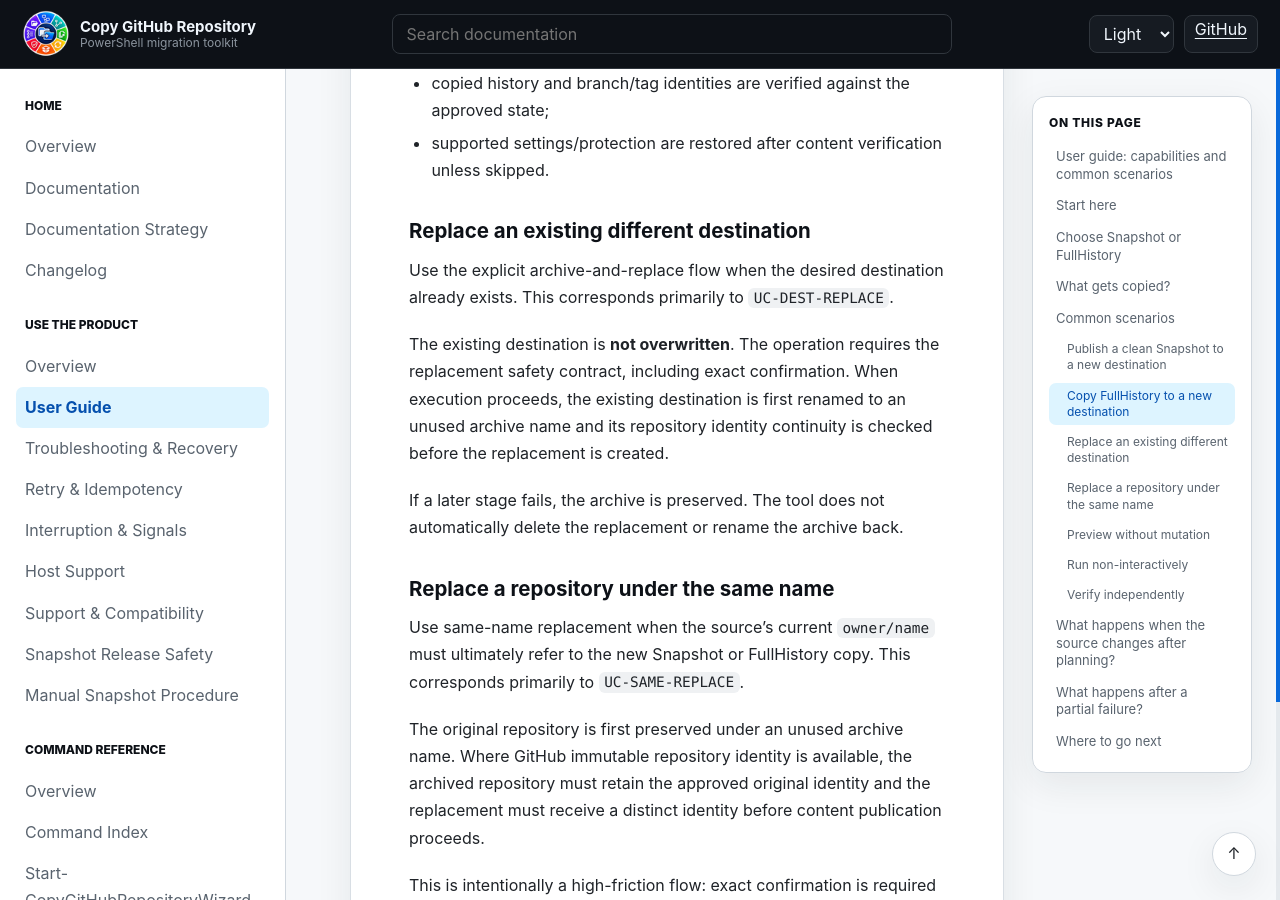
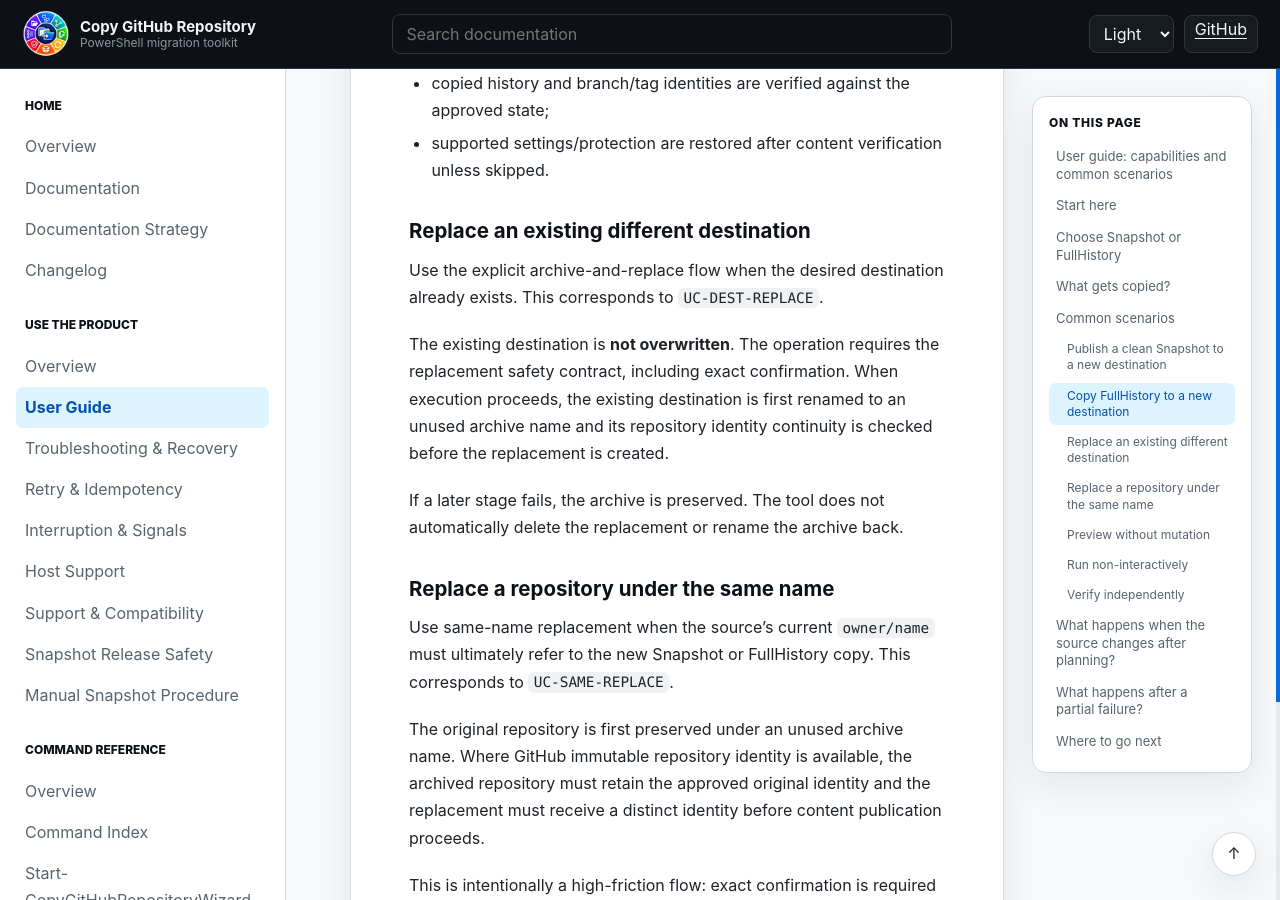
Before and after one commit to infoconex/copy-github-repo, a Jekyll site: the page built from docs/user/user-guide.md, in a window 1280 px wide and 900 px high, scrolled down 7391 px. Built offline with Jekyll 4.4.1, drawn with Linux system fonts in a browser that asks for light colours; our own code applies the rules of GitHub Pages for plain Markdown files; some of the changed text lies outside the part shown.

```diff
--- a/docs/user/user-guide.md
+++ b/docs/user/user-guide.md
@@ -121,7 +121,7 @@ Expected outcome:
 
 ### Replace an existing different destination
 
-Use the explicit archive-and-replace flow when the desired destination already exists. This corresponds primarily to `UC-DEST-REPLACE`.
+Use the explicit archive-and-replace flow when the desired destination already exists. This corresponds to `UC-DEST-REPLACE`.
 
 The existing destination is **not overwritten**. The operation requires the replacement safety contract, including exact confirmation. When execution proceeds, the existing destination is first renamed to an unused archive name and its repository identity continuity is checked before the replacement is created.
 
@@ -129,7 +129,7 @@ If a later stage fails, the archive is preserved. The tool does not automaticall
 
 ### Replace a repository under the same name
 
-Use same-name replacement when the source's current `owner/name` must ultimately refer to the new Snapshot or FullHistory copy. This corresponds primarily to `UC-SAME-REPLACE`.
+Use same-name replacement when the source's current `owner/name` must ultimately refer to the new Snapshot or FullHistory copy. This corresponds to `UC-SAME-REPLACE`.
 
 The original repository is first preserved under an unused archive name. Where GitHub immutable repository identity is available, the archived repository must retain the approved original identity and the replacement must receive a distinct identity before content publication proceeds.
 
```
Also changed, not shown: other parts of docs/user/user-guide.md (+1 -1 lines).
